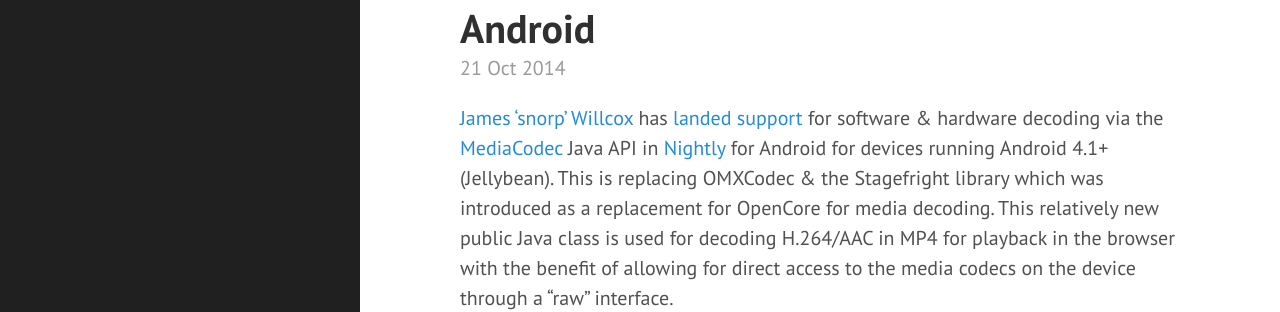
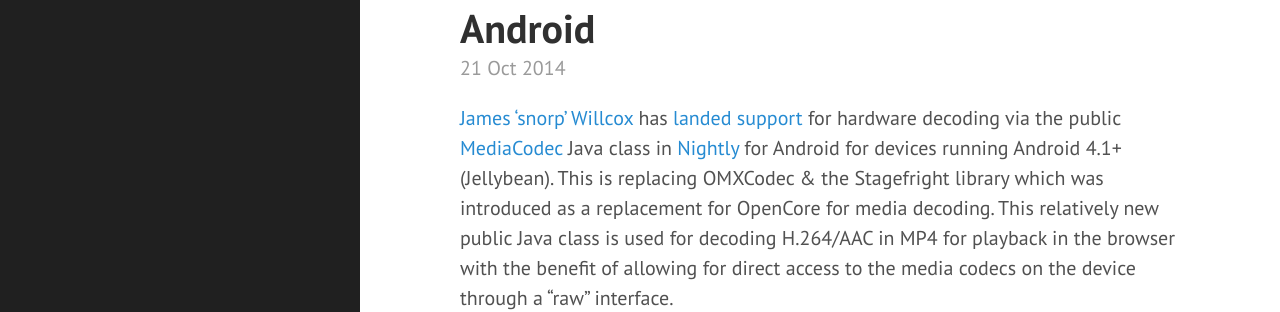
Before and after one commit to AaronMT/aaronmt.github.io, a Jekyll site: the page built from _posts/2014-10-21-android-mediacodec-firefox-for-android.md, in a window 1280 px wide and 1170 px high. Shown: the part 127-439 px from the top of the window. Built offline with Jekyll 4.4.1, drawn with Linux system fonts in a browser that asks for light colours; Markdown is read by kramdown in place of the engine named in the settings.

Commit message:
even more minor adjustments to 10/21's post

```diff
--- a/_posts/2014-10-21-android-mediacodec-firefox-for-android.md
+++ b/_posts/2014-10-21-android-mediacodec-firefox-for-android.md
@@ -6,7 +6,7 @@
 tags: []
 ---
 
-[James 'snorp' Willcox][1] has [landed support][2] for software & hardware decoding via the [MediaCodec][3] Java API in [Nightly][4] for Android for devices running Android 4.1+ (Jellybean). This is replacing OMXCodec & the Stagefright library which was introduced as a replacement for OpenCore for media decoding. This relatively new public Java class is used for decoding H.264/AAC in MP4 for playback in the browser with the benefit of allowing for direct access to the media codecs on the device through a "raw" interface.
+[James 'snorp' Willcox][1] has [landed support][2] for hardware decoding via the public [MediaCodec][3] Java class in [Nightly][4] for Android for devices running Android 4.1+ (Jellybean). This is replacing OMXCodec & the Stagefright library which was introduced as a replacement for OpenCore for media decoding. This relatively new public Java class is used for decoding H.264/AAC in MP4 for playback in the browser with the benefit of allowing for direct access to the media codecs on the device through a "raw" interface.
 
 This should correct a number of playback issues which have been reported to us regarding problems on Android 4.1+ devices.
 
```
